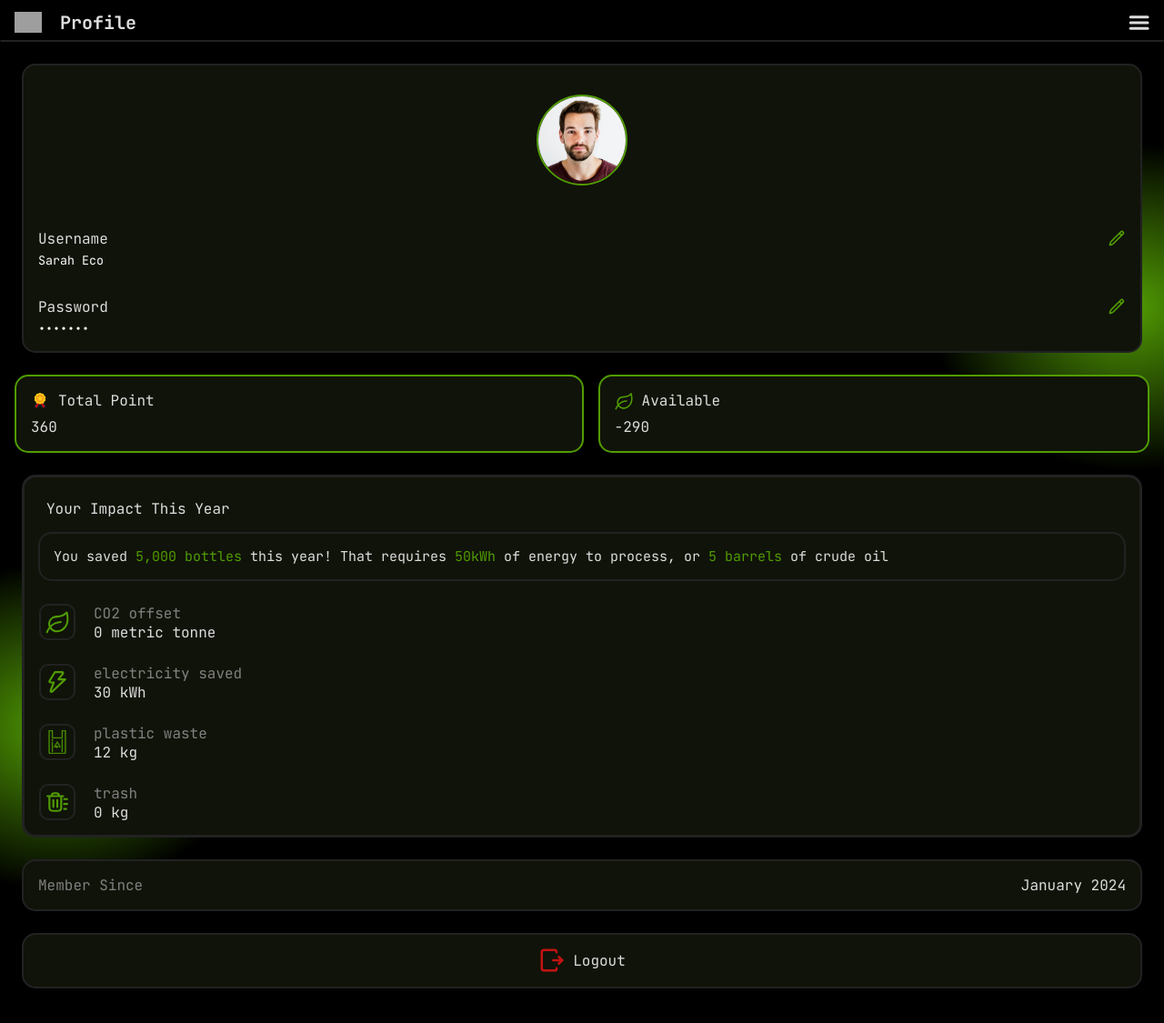
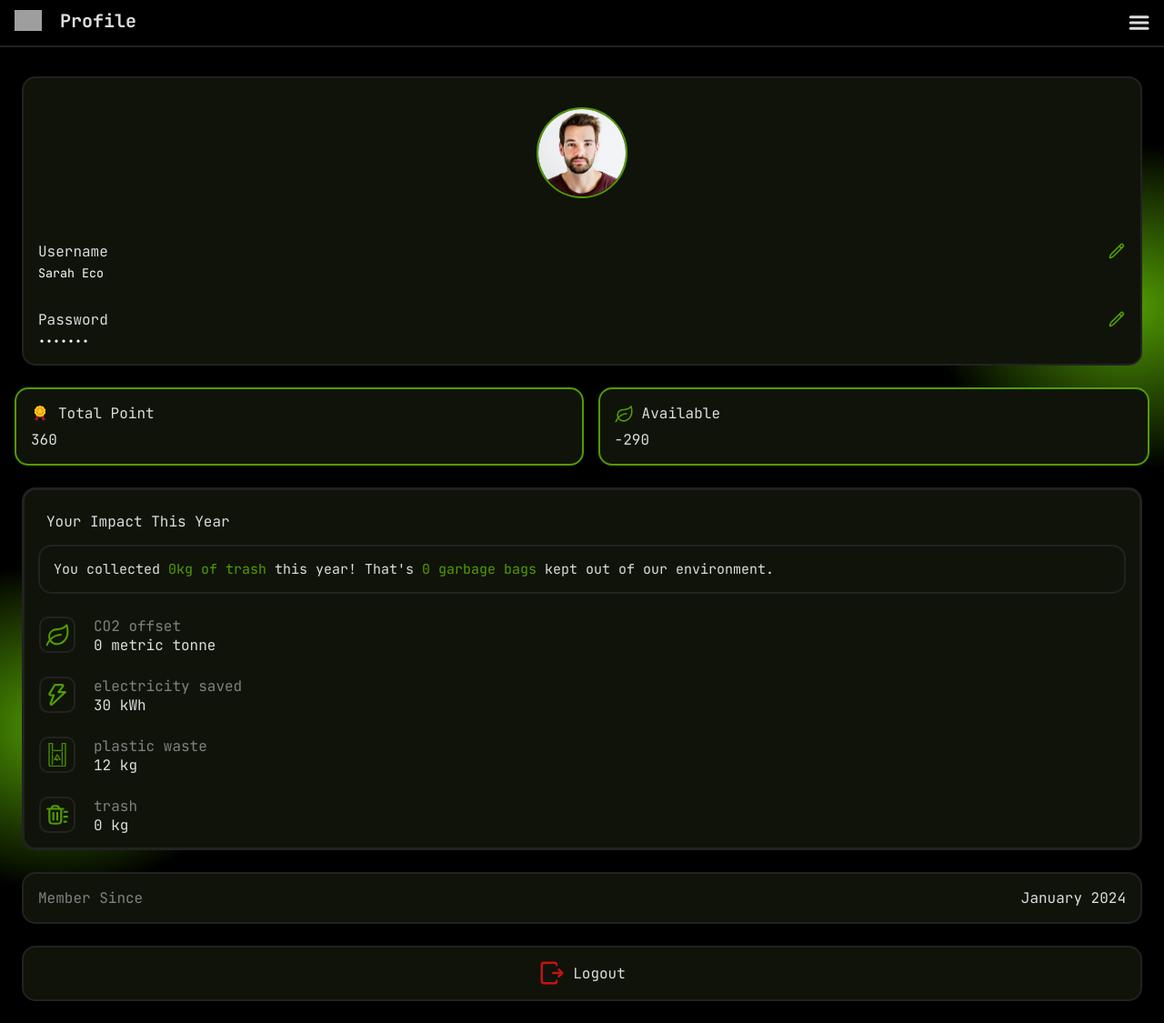
Before and after one commit to ian-hon/apu-s4-rwdd, a PHP site: page /profile.php in a window 1280 px wide. Shown: the whole page at 91% size. Run offline with PHP 8.4, Linux system fonts and the light colour scheme; data comes from the database, SQL or seed files in the repository; grey boxes are pictures that could not be loaded.

Commit message:
php integration on profile page
- Random display impact message on profile page
- Profile page UI fixes

```diff
--- a/profile.php
+++ b/profile.php
@@ -19,8 +19,34 @@ $availableResult = mysqli_query($dbConnection, $availablePoint);
 $allAvailable = mysqli_fetch_assoc($availableResult);
 
 include './api/users/contribution.php';
+include './api/goals/functions.php';
 
 $contribution = user_get_contribution_total_worded('user1');
+
+$impactMessageGenerator = function ($contribution) {
+    $plasticKg = $contribution['plastic']['total'];
+    $electricKwh = $contribution['electric']['total'];
+    $carbonKg = $contribution['carbon']['total'];
+    $trashKg = $contribution['trash']['total'];
+
+    $bottles = number_format(round($plasticKg * 50)); // 1 kg plastic = 50 bottles
+    $energy = number_format(round($electricKwh * 10)); // 1 kWh = 10 hours of 100W bulb
+    $barrels = number_format(round($carbonKg / 317)); // 1 barrel crude oil = 317 kg CO2
+    $trees = number_format(round($carbonKg / 25)); // 1 tree absorbs 25 kg CO2/year
+    $trashBags = number_format(round($trashKg / 10)); // 1 trash bag = 10 kg waste
+
+    $message = [
+        "You saved <span style='color: #519C03;'>{$bottles} bottles</span> this year! That requires <span style='color: #519C03;'>{$energy}kWh</span> of energy to process, or <span style='color: #519C03;'>{$barrels} barrels</span> of crude oil.",
+
+        "You offset <span style='color: #519C03;'>{$carbonKg}kg of CO₂</span> this year! That's equal to planting <span style='color: #519C03;'>{$trees} trees</span> for an entire year.",
+
+        "You conserved <span style='color: #519C03;'>{$electricKwh}kWh</span> of electricity! That prevented <span style='color: #519C03;'>{$carbonKg}kg of CO₂</span> emissions from power plants.",
+
+        "You collected <span style='color: #519C03;'>{$trashKg}kg of trash</span> this year! That's <span style='color: #519C03;'>{$trashBags} garbage bags</span> kept out of our environment."
+    ];
+    return $message[array_rand($message)];
+}
+
 ?>
 
 <!DOCTYPE html>
@@ -92,11 +118,7 @@ $contribution = user_get_contribution_total_worded('user1');
                 <div id="impact">
                     <p class="impact-title">Your Impact This Year</p>
                     <div id="impact-info">
-                        <p>You saved <span style="color: #519C03;">5,000 bottles</span> this year! That
-                            requires <span style="color: #519C03;">50kWh</span> of energy to process, or <span
-                                style="color: #519C03;">5
-                                barrels</span> of crude oil
-                        </p>
+                        <p><?php echo $impactMessageGenerator($contribution);  ?></p>
                     </div>
                     <div class="impact-list">
                         <img src="assets/ivp/leaf-svgrepo-com.svg" alt="">
--- a/styles/goals.css
+++ b/styles/goals.css
@@ -90,6 +90,7 @@ body {
     }
 }
 
+/* element */
 #elements {
     overflow-y: scroll;
     width: 100%;
--- a/styles/profile.css
+++ b/styles/profile.css
@@ -7,11 +7,14 @@ body {
 #bg-color {
     display: flex;
     flex-direction: column;
+    /* justify-content: center;
+    align-items: center; */
     background:
         radial-gradient(ellipse 2200px 1800px at 97% 30%, #519C03 0%, transparent 10%),
         radial-gradient(ellipse 2200px 1800px at 5% 71%, #519C03 0%, transparent 10%),
         black !important;
     height: 100vh;
+    padding-top: 50px;
 
     /* overflow: hidden; */
 }
@@ -23,7 +26,16 @@ body {
     justify-content: space-between;
     align-items: center;
     width: 100%;
-    margin-top: 10px;
+    padding: 10px 0;
+
+    position: fixed;
+    top: 0;
+    left: 0;
+    right: 0;
+    z-index: 9999;
+
+    background: black;
+    border-bottom: 2px solid #222;
 
     & p {
         margin: 0 0 4px 4px;
@@ -38,12 +50,19 @@ body {
 }
 
 #hamburger {
+    position: relative;
+    display: flex;
+    justify-content: center;
+    align-items: center;
+
     background: none;
     border: none;
+    position: relative;
+    cursor: pointer;
 }
 
 /* Element */
-#elements {
+#element {
     overflow-y: scroll;
     width: 100%;
 
@@ -61,6 +80,7 @@ body {
     border: 2px solid #222;
     border-radius: 15px;
     margin: 1.5em;
+    margin-top: 2em;
     background: #101309;
 }
 
```
